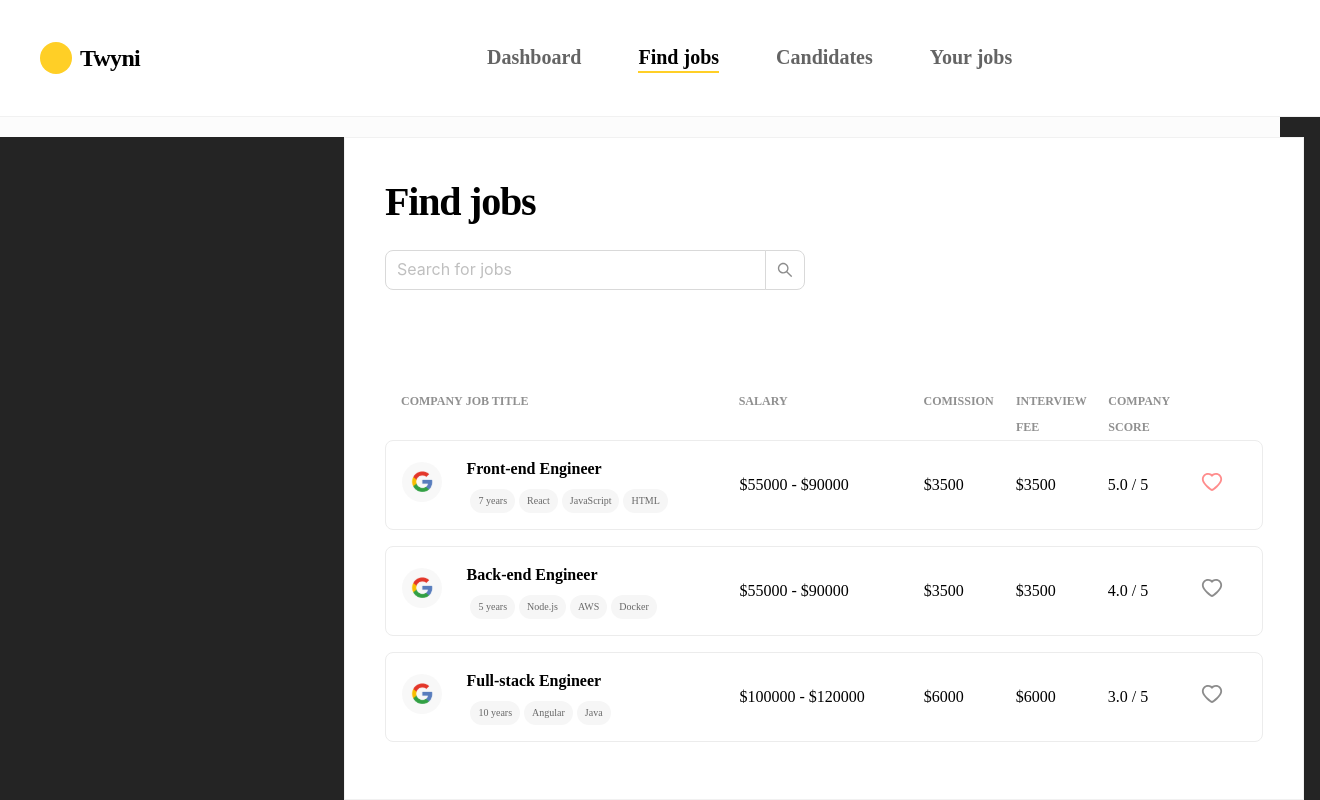
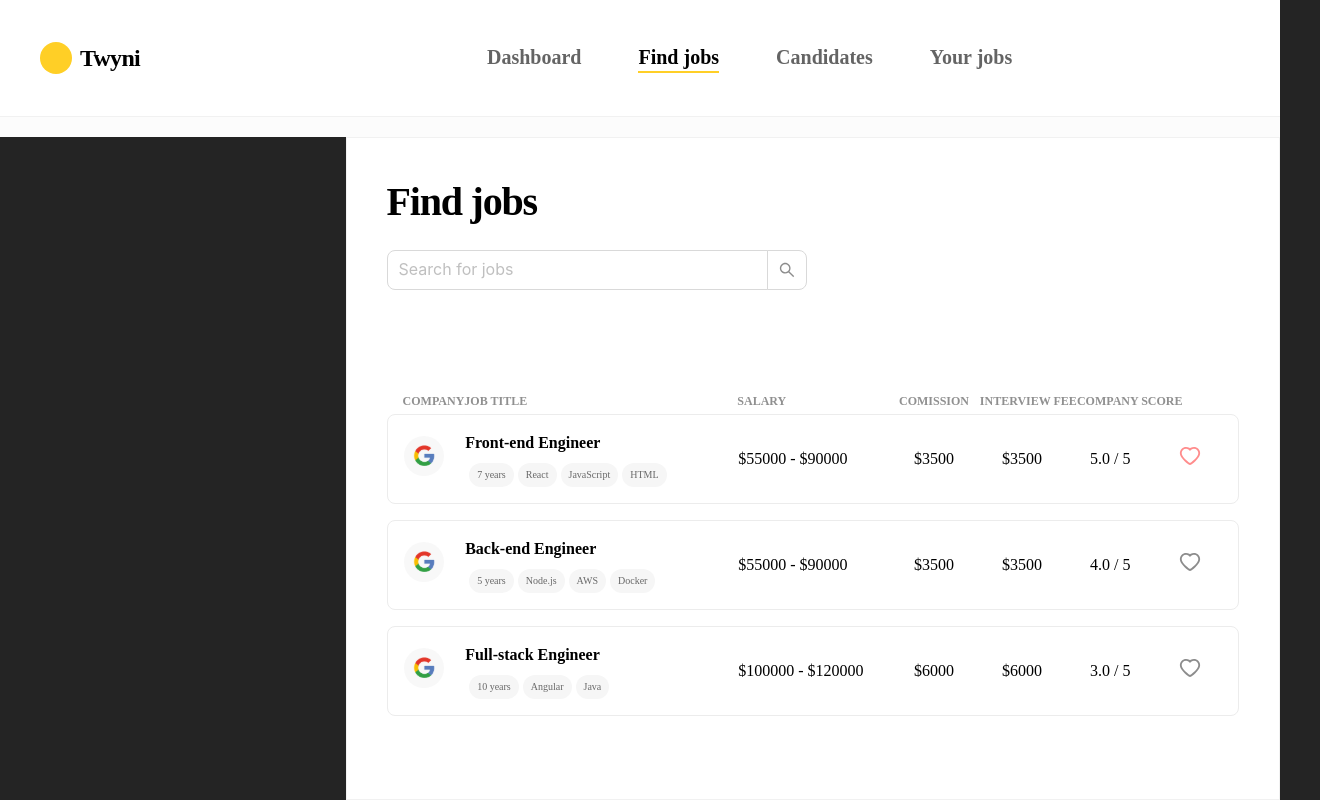
Before and after one commit to alexanderchernetsky/twyni, a React (Vite) app: page / in a window 1280 px wide. Shown: the whole page, 1320 px wide, since content can reach past the window. Built offline with nearby package versions, Linux system fonts and the light colour scheme; a web font is replaced by a local one.

Commit message:
Fix UI issue

```diff
--- a/src/App.css
+++ b/src/App.css
@@ -14,7 +14,6 @@ body {
   border-bottom: 1px solid #F1F1F1;
   background: #FFF;
   height: 116px;
-  width: 100%;
   display: flex;
   align-items: center;
   justify-content: start;
@@ -83,8 +82,8 @@ body {
 
 .main-content-wrapper {
   display: grid;
-  grid-template-columns: 25% 75%;
-  grid-column-gap: 24px;
+  grid-template-columns: 23% 73%;
+  grid-column-gap: 4%;
 }
 
 .content {
@@ -126,6 +125,8 @@ h1 {
   font-weight: 600;
   line-height: 26px; /* 216.667% */
   text-transform: uppercase;
+  overflow: visible;
+  white-space: nowrap;
 }
 
 .tile {
```
